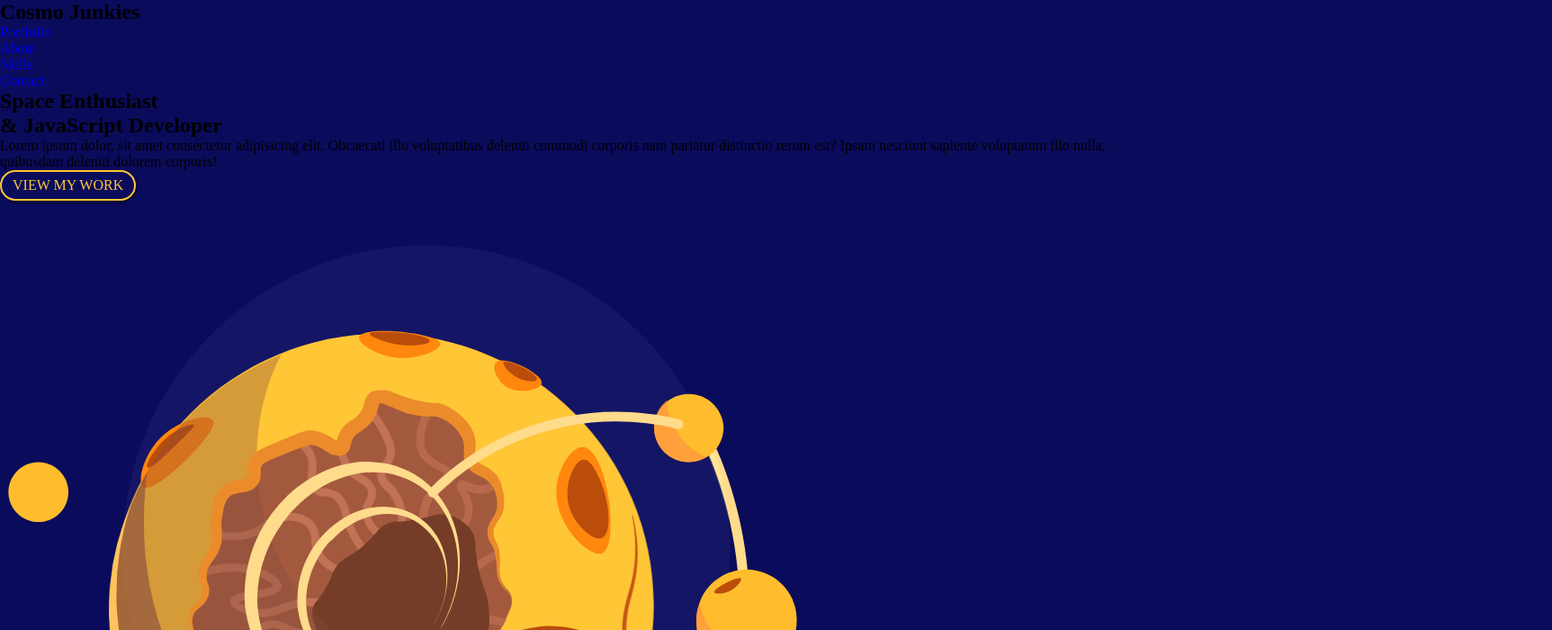
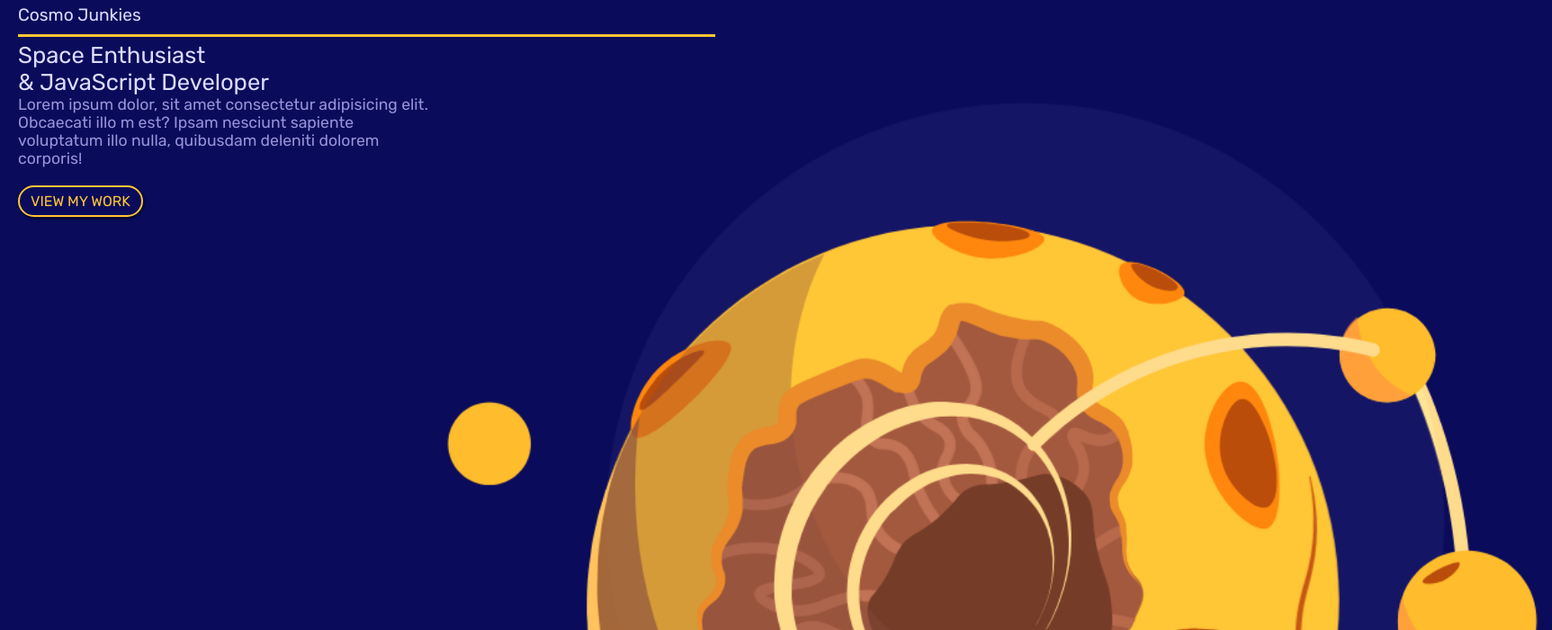
Before and after one commit to Abass-rashid/HTML-CSS-JAVASCRIPT-PROJECTS, a plain HTML site: page Responsive mobile first/index.html in a window 1280 px wide. Shown: the top 700 px of the page at 90% size, 1725 px wide, since content can reach past the window. Drawn offline with Linux system fonts and the light colour scheme.

Commit message:
added grid style

```diff
--- a/Responsive mobile first/index.html
+++ b/Responsive mobile first/index.html
@@ -5,6 +5,8 @@
   <meta name="viewport" content="width=device-width, initial-scale=1.0">
   <title>Cosmo Junkies</title>
   <link rel="stylesheet" href="style.css">
+  <link href="https://fonts.googleapis.com/css2?family=Poppins:wght@100;200;300;400;500;600;700;800;900&family=Rubik:ital,wght@0,400;0,500;0,600;1,700&display=swap"
+   rel="stylesheet">
 </head>
 <body>
   <nav class="site-nav grid">
@@ -20,7 +22,7 @@
      <div class="welcome-text">
       <h2>Space Enthusiast <br> & JavaScript Developer</h2>
       <p class="leading">Lorem ipsum dolor, sit amet consectetur adipisicing elit.
-         Obcaecati illo voluptatibus deleniti commodi corporis nam pariatur distinctio rerum est?
+         Obcaecati illo m est?
          Ipsam nesciunt sapiente voluptatum illo nulla, quibusdam deleniti dolorem corporis!</p>
          <a href="#portfolio" class="button">View my work</a>
      </div>
--- a/Responsive mobile first/style.css
+++ b/Responsive mobile first/style.css
@@ -2,6 +2,7 @@
 :root {
   --primary: #ffc636;
   --secondary: #0a0b5b;
+  --font: 'Rubik', sans-serif;
 }
 /* --- Reset --- */
 * {
@@ -15,6 +16,7 @@
 body {
   background-color: var(--secondary);
   overflow-x: hidden;
+  font-family: var(--font);
 }
 
 .button {
@@ -41,9 +43,60 @@ input,textarea {
   color: #f2f2f2;
 }
 /* ------Fonts -------- */
+h1,h2,h3,h4 {
+  color: #dddbff;
+  font-weight: normal;
+}
+p,li,a {
+  color: #9893d8;
+}
+h1,h3 {
+  font-size: 1.2rem;
+  /* text-align: center; */
+}
+h2 {
+  font-size: 1.6rem;
+}
+h4 {
+  font-size: 1.1rem;
+}
+.leading {
+  font-size: 1.1rem;
+}
 
 /* ------ mobile styles ------ */
+.grid {
+  display: grid;
+  grid-template-columns: repeat(8, 1fr);
+}
+.site-nav {
+  margin: 5px 20px;
+}
+.site-nav li {
+  display: none;
+}
+.site-nav h1 {
+  grid-column: 1/6;
+  grid-row: 1;
+  padding-bottom: 10px;
+  border-bottom: 3px solid var(--primary);
+}
 
+#welcome {
+  padding: 0 20px 20px 20px;
+}
+.welcome-text{
+  grid-column: 1/4;
+}
+.welcome-img {
+  grid-column: 4/8;
+}
+.welcome-img img {
+  width: 200%;
+}
+.welcome-text a{
+  margin: 20px 0;
+}
  /* small tablet styles */
  @media screen and (min-width: 620px) {
 
```
